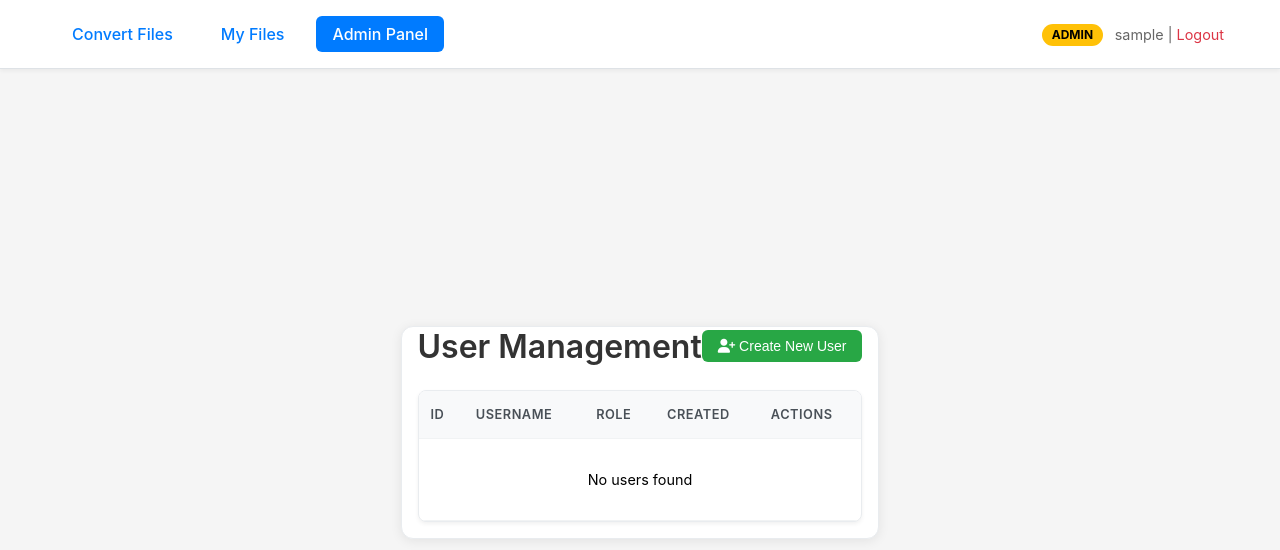
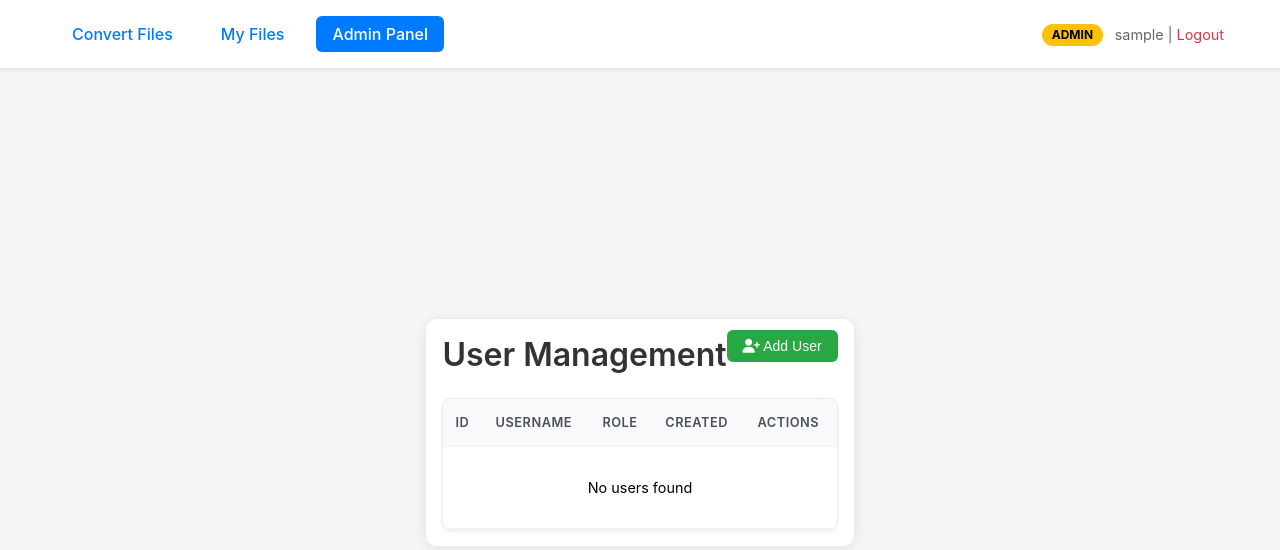
Before and after one commit to Joshua-Wise/UnboxedWeb, a Flask app: page /admin in a window 1280 px wide. Shown: the top 550 px of the page. Run offline with Flask 3, Linux system fonts and the light colour scheme; the visitor is signed in with stand-in values (Sample User, id 1); data comes from the database, SQL or seed files in the repository; data that the repository does not hold is empty; parts of the project's set-up code (start-up, migrations or seed data) failed here and were passed over.

Commit message:
Update admin.html

```diff
--- a/app/templates/admin.html
+++ b/app/templates/admin.html
@@ -257,11 +257,14 @@
             justify-content: flex-end;
             gap: 0.5rem;
         }
-        .close-btn {
+        .modal-footer .btn {
+            min-width: 80px;
+        }
+        .btn-secondary {
             background: #6c757d;
             color: white;
         }
-        .close-btn:hover {
+        .btn-secondary:hover {
             background: #5a6268;
         }
         .loading {
@@ -289,9 +292,9 @@
     <div class="main-content">
         <div class="container">
             <div class="header-actions">
-                <h1 style="margin: 0; color: #333; font-size: 2rem; font-weight: 600;">User Management</h1>
+                <h1 style="padding-top: 1rem; margin: 0; color: #333; font-size: 2rem; font-weight: 600;">User Management</h1>
                 <button class="btn btn-success" onclick="showCreateUserModal()">
-                    <i class="fas fa-user-plus"></i> Create New User
+                    <i class="fas fa-user-plus"></i> Add User
                 </button>
             </div>
 
@@ -322,7 +325,7 @@
     <div id="createUserModal" class="modal">
         <div class="modal-content">
             <div class="modal-header">
-                <h2>Create New User</h2>
+                <h2>Add User</h2>
             </div>
             <form id="createUserForm">
                 <div class="form-group">
@@ -340,8 +343,8 @@
                     </label>
                 </div>
                 <div class="modal-footer">
-                    <button type="button" class="btn close-btn" onclick="hideCreateUserModal()">Cancel</button>
-                    <button type="submit" class="btn btn-success">Create User</button>
+                    <button type="button" class="btn btn-secondary" onclick="hideCreateUserModal()">Cancel</button>
+                    <button type="submit" class="btn btn-success">Add</button>
                 </div>
             </form>
         </div>
@@ -364,7 +367,7 @@
                     <input type="password" id="update-password" required minlength="6">
                 </div>
                 <div class="modal-footer">
-                    <button type="button" class="btn close-btn" onclick="hideUpdatePasswordModal()">Cancel</button>
+                    <button type="button" class="btn btn-secondary" onclick="hideUpdatePasswordModal()">Cancel</button>
                     <button type="submit" class="btn btn-primary">Update Password</button>
                 </div>
             </form>
```
